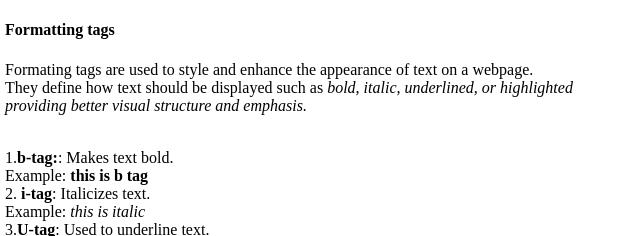
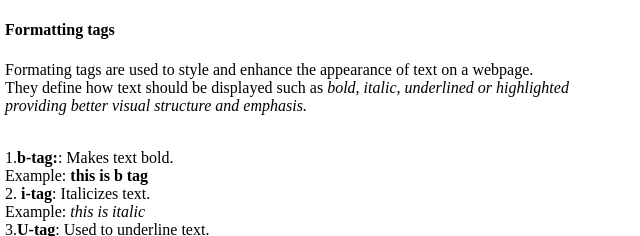
Before and after one commit to MumtazKakakhail/Basic_Html_Css, a plain HTML site: page HTML/formatting_tags/index.html in a window 1280 px wide. Shown: the top 236 px of the page, 3-643 px from the left. Drawn offline with Linux system fonts and the light colour scheme.

Commit message:
worked on formatting tags

```diff
--- a/HTML/formatting_tags/index.html
+++ b/HTML/formatting_tags/index.html
@@ -11,7 +11,7 @@
                     <p>
                     <h4>Formatting tags</h4>
                     <p>Formating tags are used to style and enhance the appearance of text on a webpage. <br>
-                        They define how text should be displayed such as <i>bold, italic, underlined, or highlighted<br>
+                        They define how text should be displayed such as <i>bold, italic, underlined or highlighted<br>
                             providing better visual structure and emphasis.</i></p> <br>
                     1.<b>b-tag:</b>: Makes text bold. <br> Example:
                     <b>this is b tag</b> <br>
```
